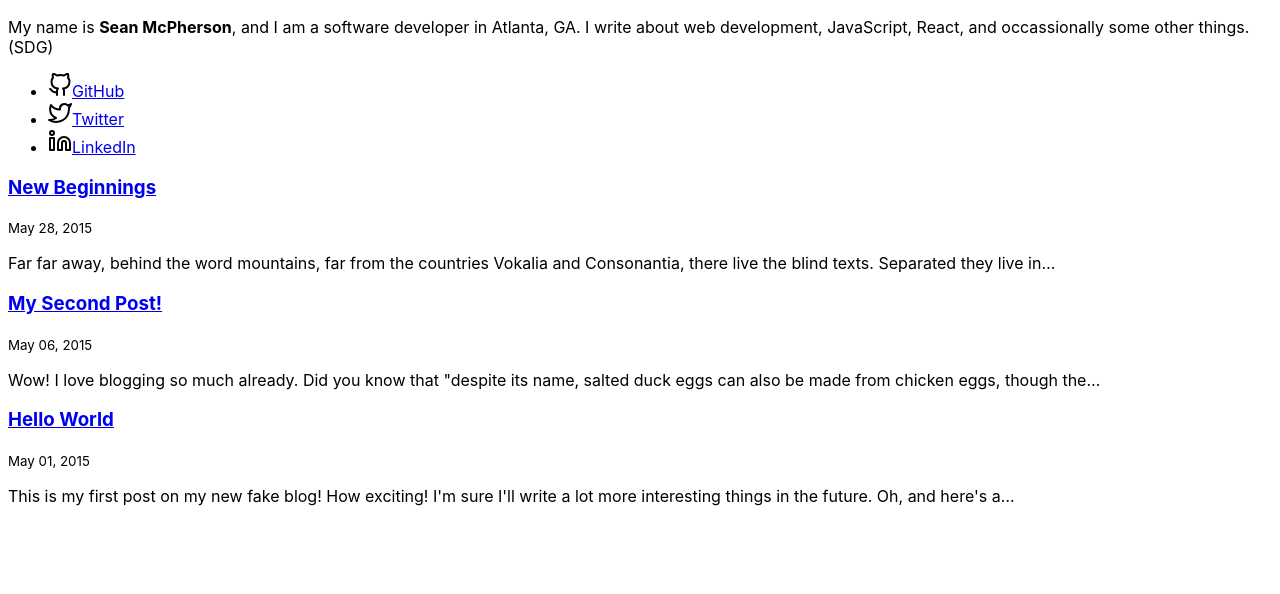
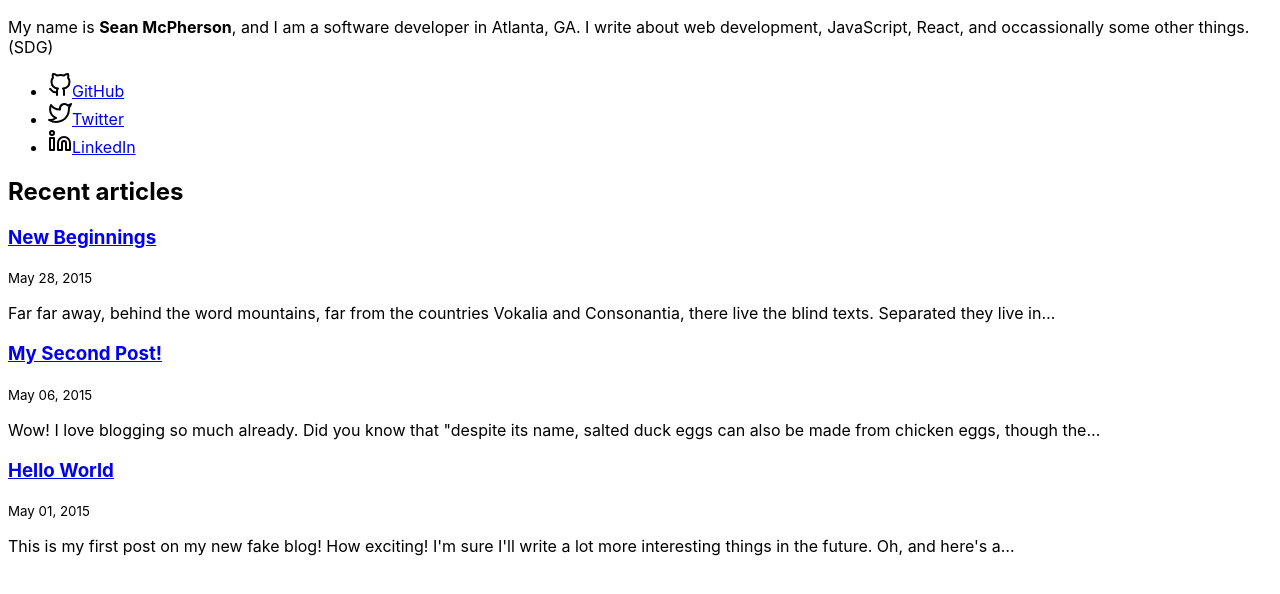
Before and after one commit to SeanMcP/gatsby-playground, a Gatsby site: page / in a window 1280 px wide. Shown: the part 52-646 px from the top of the page. Built offline with nearby package versions, Linux system fonts and the light colour scheme; Gatsby itself is replaced by a stand-in of ours; some packages are replaced by stand-ins of ours.

Commit message:
Create PostPreview

```diff
--- a/gatsby-config.js
+++ b/gatsby-config.js
@@ -2,7 +2,7 @@ module.exports = {
   siteMetadata: {
     title: 'Sean McPherson',
     author: 'Sean McPherson',
-    description: 'A starter blog demonstrating what Gatsby can do.',
+    description: 'A personal website for Sean McPherson',
     siteUrl: 'https://gatsbyjs.github.io/gatsby-starter-blog/',
   },
   pathPrefix: '/gatsby-starter-blog',
@@ -48,8 +48,8 @@ module.exports = {
     {
       resolve: `gatsby-plugin-manifest`,
       options: {
-        name: `Gatsby Starter Blog`,
-        short_name: `GatsbyJS`,
+        name: `Sean McPherson`,
+        short_name: `SeanMcP`,
         start_url: `/`,
         background_color: `#ffffff`,
         theme_color: `#663399`,
--- a/package.json
+++ b/package.json
@@ -1,6 +1,6 @@
 {
-  "name": "gatsby-starter-blog",
-  "description": "Starter Gatsby Blog",
+  "name": "Sean McPherson",
+  "description": "Website for Sean McPherson",
   "version": "1.0.0",
   "author": "Sean McPherson <seanmcp25@gmail.com>",
   "bugs": {
--- /dev/null
+++ b/src/components/PostPreview.js
@@ -0,0 +1,24 @@
+import React from 'react';
+import PropTypes from 'prop-types';
+import { Link } from 'gatsby'
+
+const PostPreview = (props) => (
+    <article className="PostPreview">
+        <h3 className="PostPreview__title">
+            <Link to={props.slug}>
+                {props.title}
+            </Link>
+        </h3>
+        <small className="PostPreview__date">{props.date}</small>
+        <p className="PostPreview__content" dangerouslySetInnerHTML={{ __html: props.content }} />
+    </article>
+);
+
+PostPreview.propTypes = {
+    content: PropTypes.string.isRequired,
+    date: PropTypes.string.isRequired,
+    slug: PropTypes.string.isRequired,
+    title: PropTypes.string.isRequired
+};
+
+export default PostPreview;
--- a/src/pages/index.js
+++ b/src/pages/index.js
@@ -5,6 +5,7 @@ import Helmet from 'react-helmet'
 
 import Bio from '../components/Bio'
 import Layout from '../components/Layout'
+import PostPreview from '../components/PostPreview'
 
 class BlogIndex extends React.Component {
   render() {
@@ -23,20 +24,16 @@ class BlogIndex extends React.Component {
           title={siteTitle}
         />
         <Bio />
-        {posts.map(({ node }) => {
-          const title = get(node, 'frontmatter.title') || node.fields.slug
-          return (
-            <div key={node.fields.slug}>
-              <h3>
-                <Link style={{ boxShadow: 'none' }} to={node.fields.slug}>
-                  {title}
-                </Link>
-              </h3>
-              <small>{node.frontmatter.date}</small>
-              <p dangerouslySetInnerHTML={{ __html: node.excerpt }} />
-            </div>
-          )
-        })}
+        <h2>Recent articles</h2>
+        {posts.map(({ node }) => (
+            <PostPreview
+              key={node.fields.slug}
+              content={node.excerpt}
+              date={node.frontmatter.date}
+              slug={node.fields.slug}
+              title={get(node, 'frontmatter.title') || node.fields.slug}
+            />
+        ))}
       </Layout>
     )
   }
--- a/src/styles/components/Bio.css
+++ b/src/styles/components/Bio.css
@@ -1,6 +1,7 @@
 .Bio__social-list {
     display: flex;
     list-style-type: none;
+    padding: 0;
 }
 
 .Bio__social-item {
```
